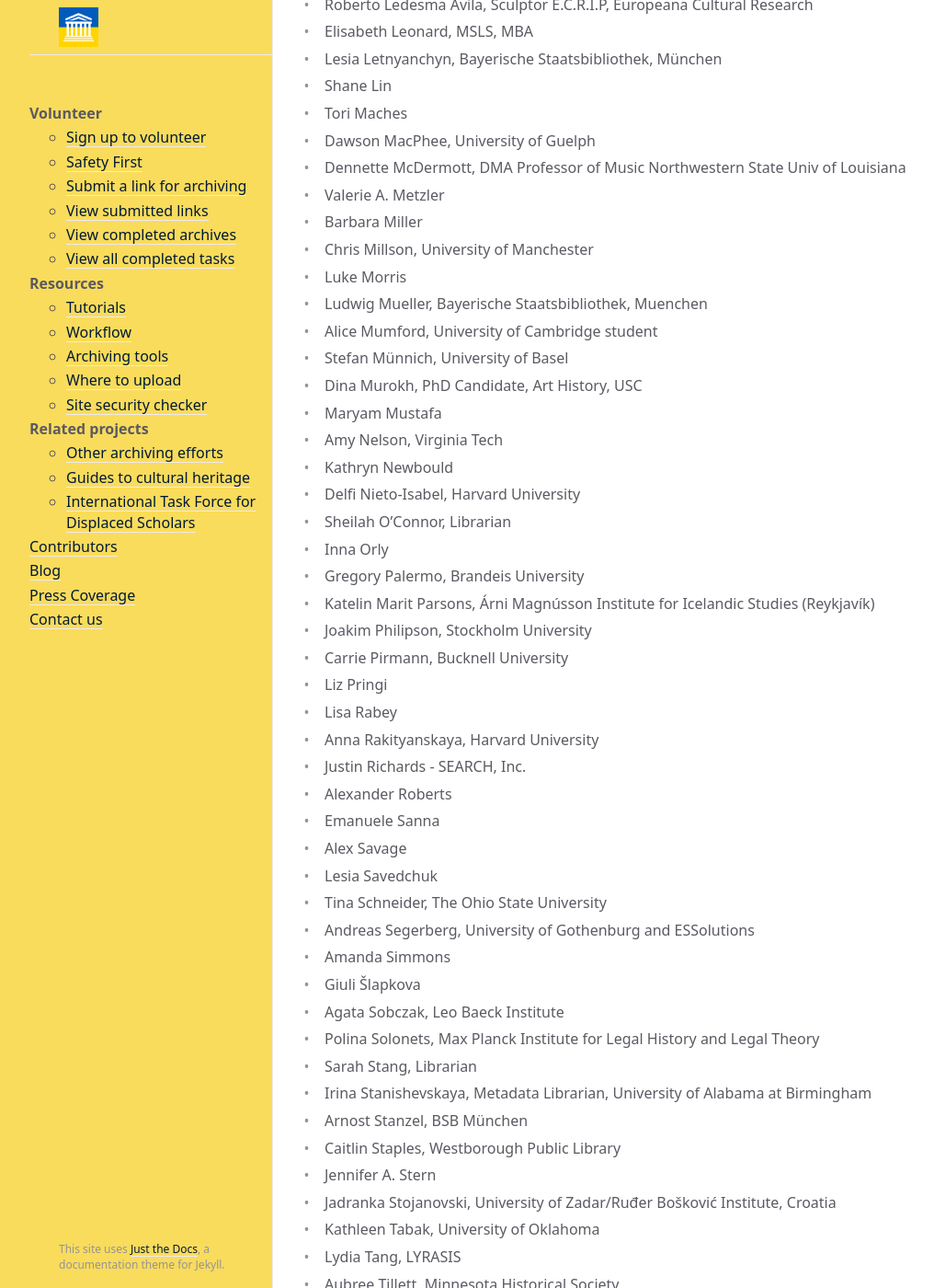
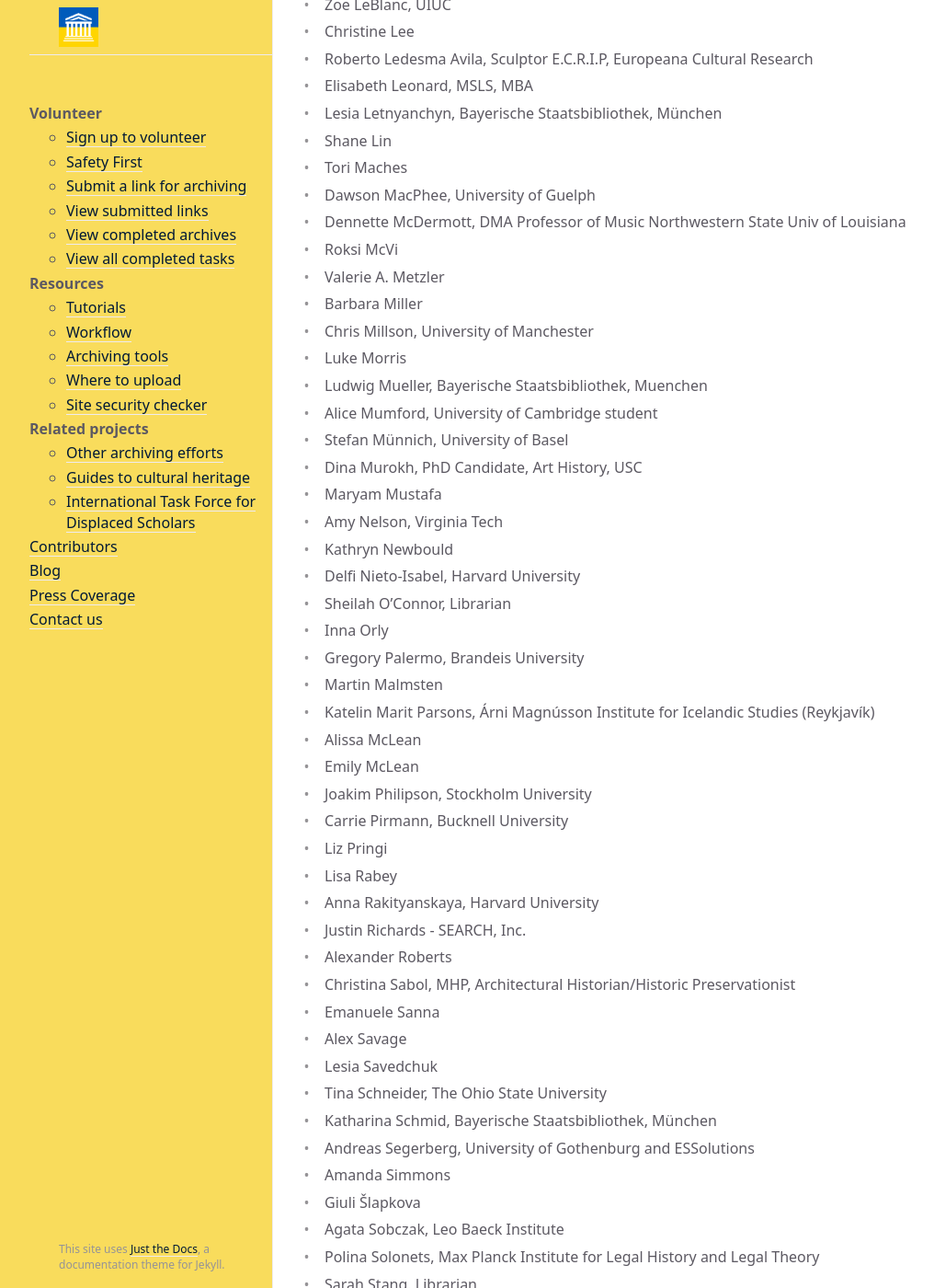
Before and after one commit to sucho-archiving/sucho-archiving.github.io, a Jekyll site: the page built from contributors.md, in a window 1280 px wide and 1400 px high, scrolled down 2572 px. Shown: the whole window at 92% size, without its empty margins (75-1091 px from the left). Built offline with Jekyll 4.4.1, drawn with Linux system fonts in a browser that asks for light colours; some of the changed text lies outside the part shown.

Commit message:
Update contributors.md

```diff
--- a/contributors.md
+++ b/contributors.md
@@ -96,6 +98,7 @@
 - Tori Maches
 - Dawson MacPhee, University of Guelph
 - Dennette McDermott, DMA Professor of Music Northwestern State Univ of Louisiana
+- Roksi McVi
 - Valerie A. Metzler
 - Barbara Miller
 - Chris Millson, University of Manchester
@@ -111,7 +114,10 @@
 - Sheilah O'Connor, Librarian
 - Inna Orly
 - Gregory Palermo, Brandeis University
+- Martin Malmsten
 - Katelin Marit Parsons, Árni Magnússon Institute for Icelandic Studies (Reykjavík)
+- Alissa McLean
+- Emily McLean
 - Joakim Philipson, Stockholm University
 - Carrie Pirmann, Bucknell University
 - Liz Pringi
@@ -119,10 +125,12 @@
 - Anna Rakityanskaya, Harvard University
 - Justin Richards -  SEARCH, Inc.
 - Alexander Roberts
+- Christina Sabol, MHP, Architectural Historian/Historic Preservationist
 - Emanuele Sanna
 - Alex Savage
 - Lesia Savedchuk
 - Tina Schneider, The Ohio State University
+- Katharina Schmid, Bayerische Staatsbibliothek, München
 - Andreas Segerberg, University of Gothenburg and ESSolutions
 - Amanda Simmons
 - Giuli Šlapkova
```
Also changed, not shown: other parts of contributors.md (+2 -0 lines).
